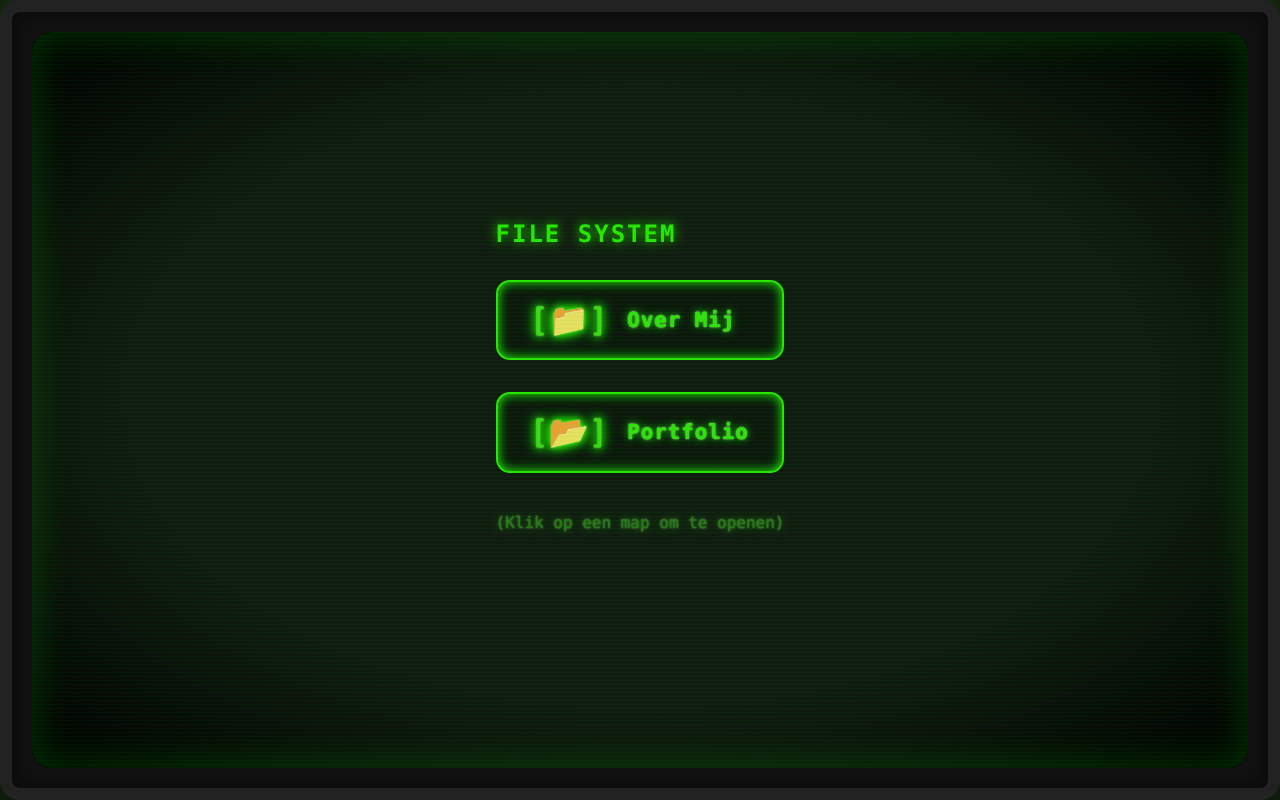
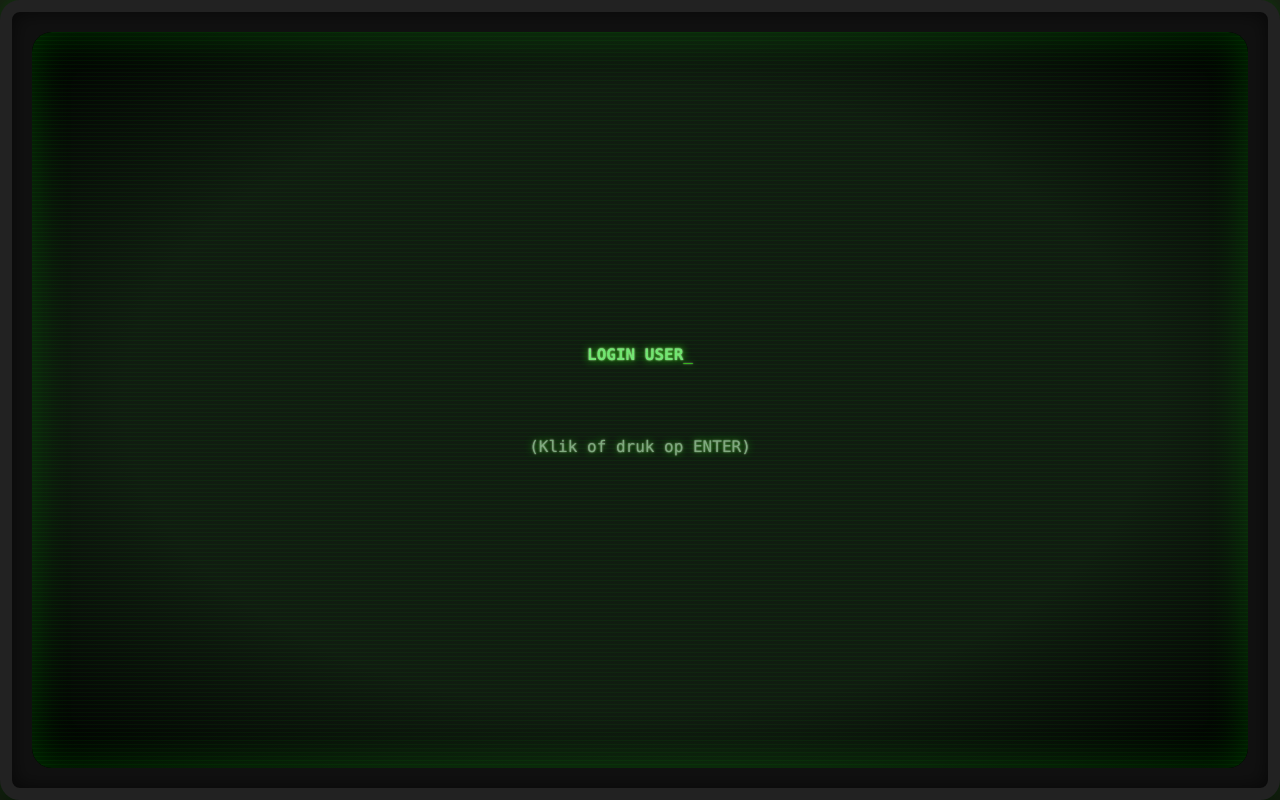
Before and after one commit to NoahSchrijver/PortfolioWebsite, a Vue app: page /login in a window 1280 px wide. Before the commit this address led to /home. Built offline with nearby package versions, Linux system fonts and the light colour scheme.

Commit message:
Laatste wijzigingen LoginView.vue en console effect

```diff
--- a/package.json
+++ b/package.json
@@ -10,7 +10,8 @@
   "dependencies": {
     "core-js": "^3.8.3",
     "vue": "^3.2.13",
-    "vue-router": "^4.5.1"
+    "vue-router": "^4.5.1",
+    "website-stage": "file:"
   },
   "devDependencies": {
     "@babel/core": "^7.12.16",
@@ -19,7 +20,7 @@
     "@vue/cli-plugin-eslint": "~5.0.0",
     "@vue/cli-service": "~5.0.0",
     "eslint": "^7.32.0",
-    "eslint-plugin-vue": "^8.0.3"
+    "eslint-plugin-vue": "^8.7.1"
   },
   "eslintConfig": {
     "root": true,
--- a/src/components/LoginView.vue
+++ b/src/components/LoginView.vue
@@ -1,44 +1,141 @@
 <template>
-  <div class="pipboy-login" tabindex="0">
-    <pre>
-<span class="pipboy-cmd">LOGIN USER</span>
-<span v-if="!proceeding" class="pipboy-blink">_</span>
-<span v-else class="pipboy-output">ACCESS GRANTED</span>
-    </pre>
-    <div v-if="!proceeding" class="pipboy-hint">(Klik of druk op ENTER)</div>
+  <div
+    ref="loginDiv"
+    class="pipboy-login"
+    tabindex="0"
+    @click="focusDivAndProceed"
+    @keydown.enter="proceed"
+  >
+    <!-- Console output linksboven -->
+    <div class="console-output">
+      <span
+        v-for="(line, idx) in fakeConsoleOutput"
+        :key="idx"
+        class="pipboy-output"
+        >{{ line }}</span
+      >
+    </div>
+    <!-- Login prompt gecentreerd -->
+    <div class="login-center">
+      <pre>
+<span class="pipboy-cmd">{{ displayedLogin }}</span><span v-if="!proceeding" class="pipboy-blink">_</span>
+<span v-if="proceeding && !accessDone" class="pipboy-output">{{ displayedAccess }}<span class="pipboy-blink">_</span></span>
+<span v-if="accessDone" class="pipboy-output">{{ accessText }}</span>
+      </pre>
+      <div v-if="!proceeding" class="pipboy-hint">(Klik of druk op ENTER)</div>
+    </div>
   </div>
 </template>
 
 <script>
 export default {
-  name: 'LoginView',
+  name: "LoginView",
   data() {
     return {
-      proceeding: false
-    }
+      loginText: "LOGIN USER",
+      displayedLogin: "",
+      accessText: "ACCESS GRANTED",
+      displayedAccess: "",
+      proceeding: false,
+      accessDone: false,
+      fakeLines: [
+        "CONNECTING TO SERVER...",
+        "AUTHORIZING USER...",
+        "LOADING MODULES...",
+        "BYTES RECEIVED: 2048",
+        "DECRYPTING DATA...",
+        "ACCESSING DATABASE...",
+        "VALIDATING CREDENTIALS...",
+        "GRANTING PERMISSIONS...",
+      ],
+      fakeConsoleOutput: [],
+    };
   },
   mounted() {
-    // Start de animatie automatisch bij het laden van de pagina
-    this.startLoginSequence();
+    this.typeLogin();
+    window.addEventListener("keydown", this.handleGlobalKeydown);
+    this.$nextTick(() => {
+      this.$refs.loginDiv.focus();
+    });
+  },
+  beforeUnmount() {
+    window.removeEventListener("keydown", this.handleGlobalKeydown);
   },
   methods: {
-    startLoginSequence() {
-      // Start de animatie
+    typeLogin() {
+      let i = 0;
+      const interval = setInterval(() => {
+        this.displayedLogin += this.loginText[i];
+        i++;
+        if (i >= this.loginText.length) {
+          clearInterval(interval);
+        }
+      }, 60);
+    },
+    async startLoginSequence() {
       this.proceeding = true;
-
-      // Navigeer na 1,2 seconden naar de HomeView
-      setTimeout(() => {
-        this.$router.push('/home');
-      }, 1200);
+      this.fakeConsoleOutput = [];
+      // Typ fake console lines één voor één
+      for (let line of this.fakeLines) {
+        await this.typeFakeLine(line);
+      }
+      // Daarna typ je ACCESS GRANTED
+      this.typeAccessGranted();
+    },
+    typeFakeLine(line) {
+      return new Promise((resolve) => {
+        let i = 0;
+        let currentLine = "";
+        this.fakeConsoleOutput.push("");
+        const lineIdx = this.fakeConsoleOutput.length - 1;
+        const interval = setInterval(() => {
+          currentLine += line[i];
+          i++;
+          this.fakeConsoleOutput[lineIdx] = currentLine; // <-- fix
+          if (i >= line.length) {
+            clearInterval(interval);
+            this.fakeConsoleOutput[lineIdx] = line; // <-- fix
+            setTimeout(resolve, 200 + Math.random() * 300);
+          }
+        }, 18 + Math.random() * 20);
+      });
+    },
+    typeAccessGranted() {
+      let i = 0;
+      this.displayedAccess = "";
+      this.accessDone = false;
+      const interval = setInterval(() => {
+        this.displayedAccess += this.accessText[i];
+        i++;
+        if (i >= this.accessText.length) {
+          clearInterval(interval);
+          this.accessDone = true;
+          setTimeout(() => {
+            this.$router.push("/home");
+          }, 600);
+        }
+      }, 50);
     },
     proceed() {
-      // Handmatige trigger (bij klikken of ENTER)
-      if (!this.proceeding) {
+      if (!this.proceeding && this.displayedLogin === this.loginText) {
         this.startLoginSequence();
       }
-    }
-  }
-}
+    },
+    focusDivAndProceed() {
+      this.$refs.loginDiv.focus();
+      this.proceed();
+    },
+    handleGlobalKeydown(e) {
+      if (
+        e.key === "Enter" &&
+        !this.proceeding &&
+        this.displayedLogin === this.loginText
+      ) {
+        this.startLoginSequence();
+      }
+    },
+  },
+};
 </script>
 
 <style scoped>
@@ -46,24 +143,67 @@ export default {
   outline: none;
   cursor: pointer;
   user-select: none;
-  min-height: 40vh;
-  display: flex;
-  flex-direction: column;
-  justify-content: center;
-  align-items: flex-start;
+  width: 100vw;
+  height: 100vh;
+  position: relative;
+  background: transparent;
+}
+
+.console-output {
+  position: absolute;
+  top: 2vh;
+  left: 2vw;
+  width: 40vw;
+  min-width: 250px;
+  pointer-events: none;
+  z-index: 1;
+  text-align: left;
+}
+
+.login-center {
+  position: absolute;
+  top: 50%;
+  left: 50%;
+  transform: translate(-50%, -50%);
+  text-align: center;
+  width: 100%;
+  z-index: 2;
+}
+
+pre {
+  margin: 0;
+  padding: 0;
+  width: 100%;
+  text-align: center;
+  font-family: "Share Tech Mono", "Consolas", monospace;
+}
+
+.pipboy-cmd {
+  color: #7fff7f;
+  font-weight: bold;
+}
+.pipboy-output {
+  color: #baffba;
+  white-space: pre;
+  display: block;
+}
+.pipboy-blink {
+  animation: pipboy-cursor 1s steps(1) infinite;
 }
 .pipboy-hint {
-  color: #39ff14;
-  opacity: 0.5;
-  font-size: 1rem;
-  margin-top: 1rem;
-  font-family: 'Share Tech Mono', 'Consolas', monospace;
+  color: #baffba;
+  margin-top: 1em;
+  font-size: 1em;
+  opacity: 0.7;
 }
-.pipboy-cmd    { color: #7fff7f; font-weight: bold; }
-.pipboy-output { color: #baffba; }
-.pipboy-blink  { animation: pipboy-cursor 1s steps(1) infinite; }
 @keyframes pipboy-cursor {
-  0%, 50% { opacity: 1; }
-  51%, 100% { opacity: 0; }
+  0%,
+  50% {
+    opacity: 1;
+  }
+  51%,
+  100% {
+    opacity: 0;
+  }
 }
 </style>
```
Also changed, not shown: src/App.vue (+11 -10 lines), 1 other file (tests, documents, lock files or other folders).
